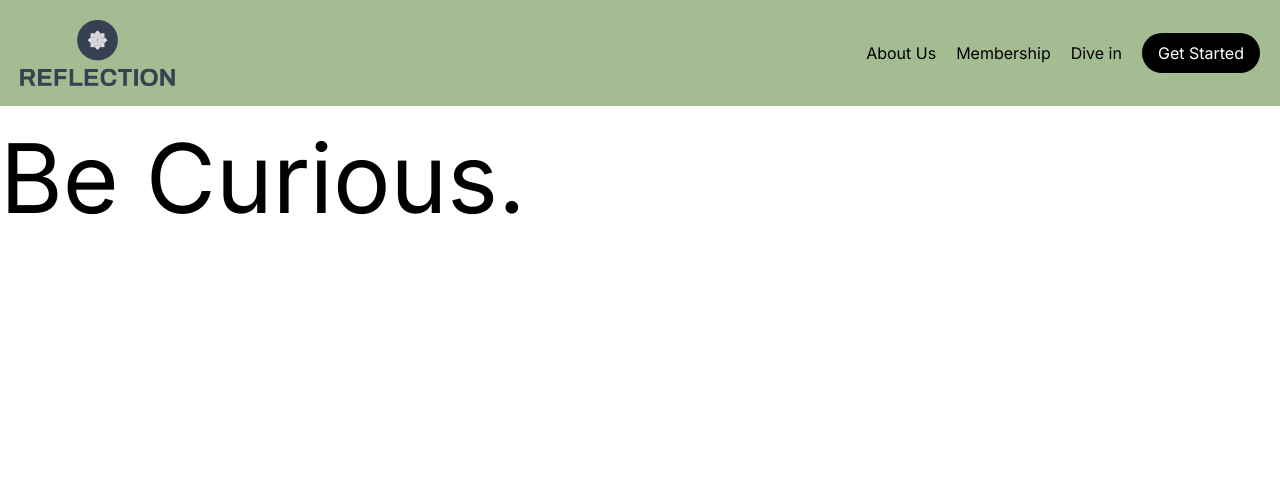
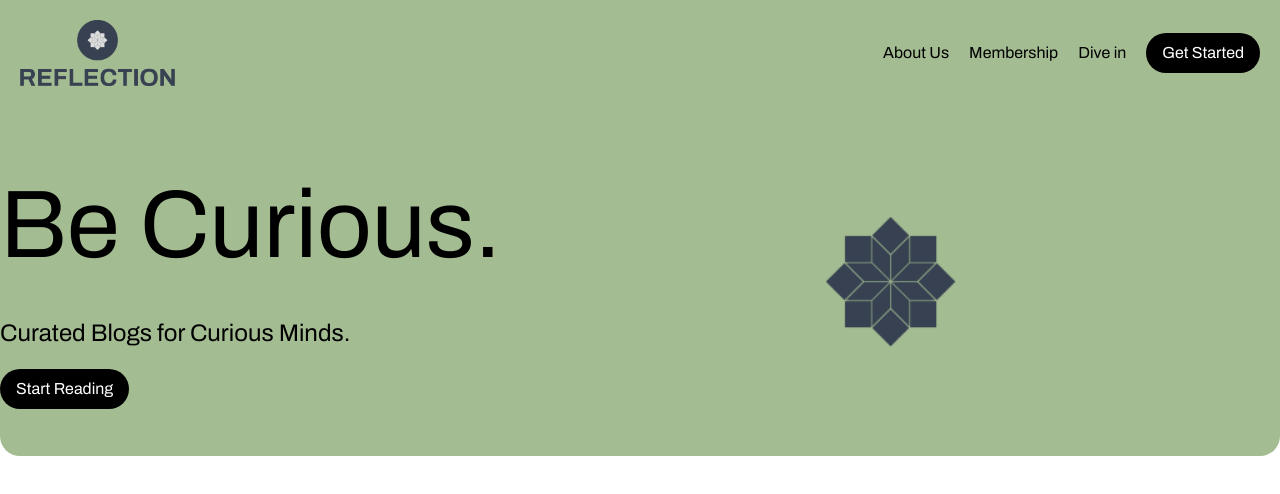
Before and after one commit to arin-paliwal/Reflection, a Next.js app: page / in a window 1280 px wide. Shown: the top 494 px of the page. Built offline with nearby package versions, Linux system fonts and the light colour scheme.

Commit message:
Header & Banner Completed

```diff
--- a/src/app/components/Banner.js
+++ b/src/app/components/Banner.js
@@ -1,9 +1,27 @@
+import Image from "next/image";
+import "../styles/spin.css";
+import banner from "../../../assets/images/banner.png";
 import React from "react";
-
+const styles = {
+  wrapper: "h-[350px] rounded-br-[20px] rounded-bl-[20px] flex items-center justify-center bg-[#A4BC92]",
+  content: "max-w-7xl flex flex-1 items-center justify-between",
+  accentedButton: "bg-black text-white py-2 px-4 rounded-full",
+};
 const Banner = () => {
-  return <div>
-    <h1 className="max-w-xl text-[6rem] font-mediumSerif">Be Curious.</h1>
-  </div>;
+  return (
+    <div className={styles.wrapper}>
+      <div className={styles.content}>
+        <div className="space-y-5">
+          <h1 className="max-w-xl text-[6rem] font-mediumSerif">Be Curious.</h1>
+          <h3 className="text-2xl">Curated Blogs for Curious Minds.</h3>
+          <button className={styles.accentedButton}>Start Reading</button>
+        </div>
+        <Image className="rounded-20 h-40 object-contain flex-1 hidden md:inline-flex animate-spin-slow"
+          src={banner}
+          alt="banner"
+        />
+      </div>
+    </div>
+  );
 };
-
 export default Banner;
--- a/src/app/layout.js
+++ b/src/app/layout.js
@@ -1,7 +1,7 @@
 import './globals.css'
 import Head from 'next/head';
-import { Inter } from 'next/font/google'
-const inter = Inter({ subsets: ['latin'] })
+import { Archivo } from 'next/font/google'
+const inter = Archivo({ subsets: ['latin'] })
 export const metadata = {
   title: "Reflection",
   description: "Curated Blogs for Curious Minds.",
--- /dev/null
+++ b/src/app/styles/spin.css
@@ -0,0 +1,13 @@
+.animate-spin-slow {
+    animation: spin 5s infinite linear;
+}
+
+@keyframes spin {
+    0% {
+        transform: rotate(0deg);
+    }
+
+    100% {
+        transform: rotate(360deg);
+    }
+}
--- a/tailwind.config.js
+++ b/tailwind.config.js
@@ -41,6 +41,8 @@ module.exports = {
           'Courier New',
           'monospace',
         ],
+        mediumSerifItalic:['ArchivoItalic'],
+        mediumSerif:['Archivo'],
     },
     extend: {
       backgroundImage: {
```
Also changed, not shown: assets/images/banner.png (added).
